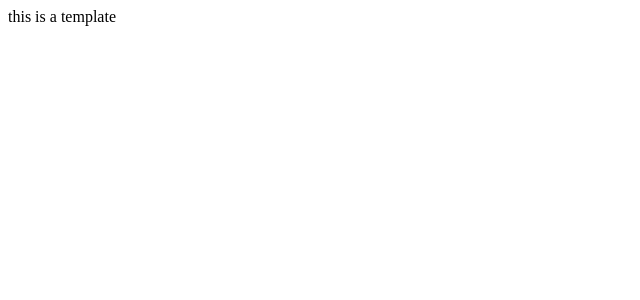
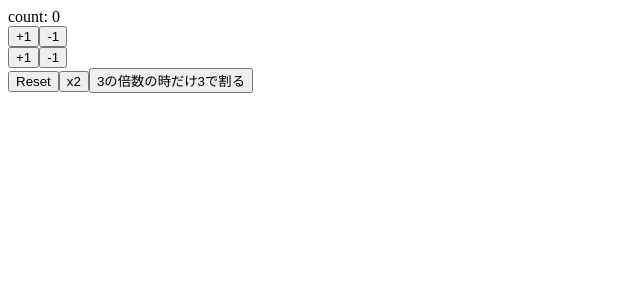
Before and after one commit to sawa060/react-hooks, a React (Create React App) app: page / in a window 1280 px wide. Shown: the top 300 px of the page, without its empty margins (0-640 px from the left). Built offline with nearby package versions, Linux system fonts and the light colour scheme.

Commit message:
learn useState

```diff
--- a/src/App.js
+++ b/src/App.js
@@ -1,11 +1,55 @@
-import React from 'react'
+import React, { useState } from 'react'
 
-const App = () =>  {
+const App = () => {
+  const [count, setCount] = useState(0)
+
+  const increment = () => {
+    setCount(count + 1)
+  }
+  const decrement = () => {
+    setCount(count - 1)
+  }
+
+  const increment2 = () => {
+    setCount(prevCount => prevCount + 1)
+  }
+
+  const decrement2 = () => {
+    setCount(prevCount => prevCount - 1)
+  }
+
+  const reset = () => {
+    setCount(0)
+  }
+
+  const multiply = () => {
+    setCount(prevCount => prevCount * 2)
+  }
+
+  const devision3 = () => {
+    if (count % 3 === 0) {
+      setCount(prevCount => prevCount / 3)
+    } else return
+  }
+
   return (
-    <div>
-      this is a template
-    </div>
-  );
-}
+    <>
+      <div>
+        count: {count}
+      </div>
+      <button onClick={increment}> +1 </button>
+      <button onClick={decrement}> -1 </button>
+      <div>
+        <button onClick={increment2}> +1 </button>
+        <button onClick={decrement2}> -1 </button>
+      </div>
+      <div>
+        <button onClick={reset}> Reset </button>
+        <button onClick={multiply}> x2 </button>
+        <button onClick={devision3}> 3の倍数の時だけ3で割る </button>
+      </div>
+    </>
+    );
+  }
 
-export default App
+  export default App
```
